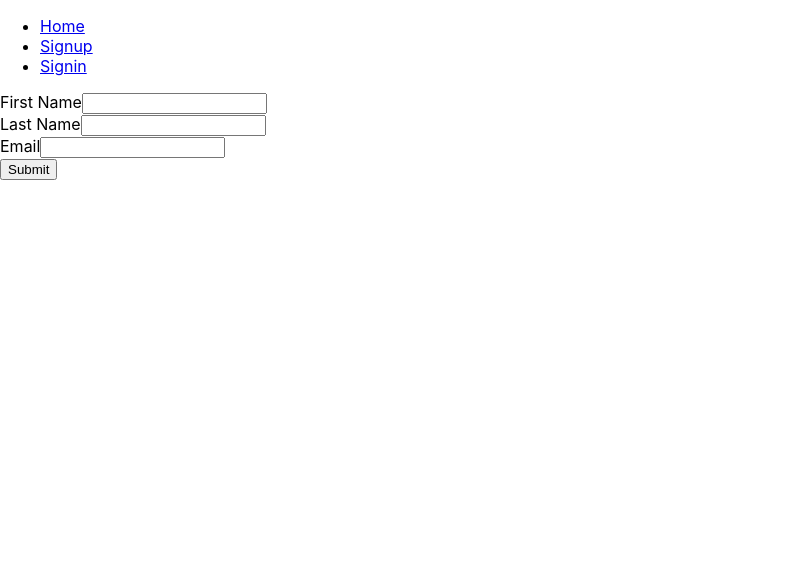
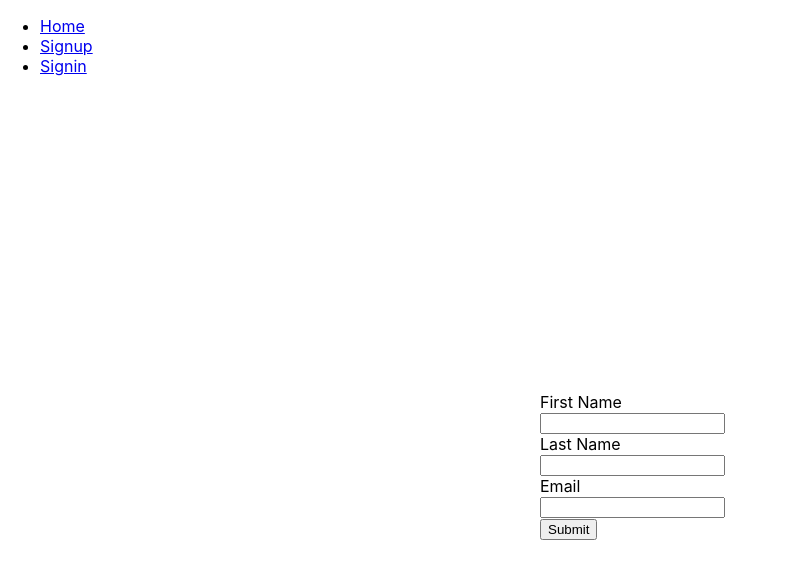
Before and after one commit to dimaka77/myDashboard, a React app in the folder client/: page /signup in a window 1280 px wide. Shown: the top 578 px of the page, without its empty margins (0-788 px from the left). Built offline with nearby package versions, Linux system fonts and the light colour scheme.

Commit message:
added styled components, strated to style things

```diff
--- a/client/src/App.js
+++ b/client/src/App.js
@@ -6,7 +6,7 @@ import rootReducer from './reducers';
 // Router
 import { BrowserRouter as Router, Switch, Route, Link } from 'react-router-dom';
 // Components
-import { Home, SignIn, SignUp } from './components';
+import { Home, SignIn, SignUp } from './components/home';
 
 import './App.css';
 
--- a/client/src/components/Signup.jsx
+++ /dev/null
@@ -1,25 +0,0 @@
-import React from 'react';
-import { Field, reduxForm } from 'redux-form';
-
-const SignUp = props => {
-    const { handleSubmit } = props;
-    return (
-        <form onSubmit={handleSubmit}>
-            <div>
-                <label htmlFor="firstName">First Name</label>
-                <Field name="firstName" component="input" type="text" />
-            </div>
-            <div>
-                <label htmlFor="lastName">Last Name</label>
-                <Field name="lastName" component="input" type="text" />
-            </div>
-            <div>
-                <label htmlFor="email">Email</label>
-                <Field name="email" component="input" type="email" />
-            </div>
-            <button type="submit">Submit</button>
-        </form>
-    );
-};
-
-export default reduxForm({ form: 'singup' })(SignUp);
--- /dev/null
+++ b/client/src/components/home/index.js
@@ -0,0 +1,4 @@
+import { default as SignUp } from './smart/Signup';
+import { default as SignIn } from './smart/Signin';
+import { default as Home } from './Home';
+export { SignUp, SignIn, Home };
--- /dev/null
+++ b/client/src/components/home/smart/Signup.jsx
@@ -0,0 +1,29 @@
+import React from 'react';
+import { InputForm, InputFormWrapper } from './Singup.css';
+
+import { Field, reduxForm } from 'redux-form';
+
+const SignUp = props => {
+    const { handleSubmit } = props;
+    return (
+        <InputFormWrapper>
+            <InputForm onSubmit={handleSubmit}>
+                <div>
+                    <label htmlFor="firstName">First Name</label>
+                    <Field name="firstName" component="input" type="text" />
+                </div>
+                <div>
+                    <label htmlFor="lastName">Last Name</label>
+                    <Field name="lastName" component="input" type="text" />
+                </div>
+                <div>
+                    <label htmlFor="email">Email</label>
+                    <Field name="email" component="input" type="email" />
+                </div>
+                <button type="submit">Submit</button>
+            </InputForm>
+        </InputFormWrapper>
+    );
+};
+
+export default reduxForm({ form: 'singup' })(SignUp);
--- /dev/null
+++ b/client/src/components/home/smart/Singup.css.js
@@ -0,0 +1,13 @@
+import styled from 'styled-components';
+
+export const InputForm = styled.form`
+    width: 200px;
+    height: 200px;
+`;
+
+export const InputFormWrapper = styled.div`
+    display: flex;
+    justify-content: center;
+    align-items: center;
+    min-height: 100vh;
+`;
--- a/client/src/components/index.js
+++ /dev/null
@@ -1,4 +0,0 @@
-import { default as SignUp } from './Signup';
-import { default as SignIn } from './Signin';
-import { default as Home } from './Home';
-export { SignUp, SignIn, Home };
```
Also changed, not shown: client/package.json (+4 -3 lines), client/src/components/home/Home.jsx (renamed from client/src/components/Home.jsx), client/src/components/home/smart/Signin.jsx (renamed from client/src/components/Signin.jsx), 1 other file (tests, documents, lock files or other folders).
